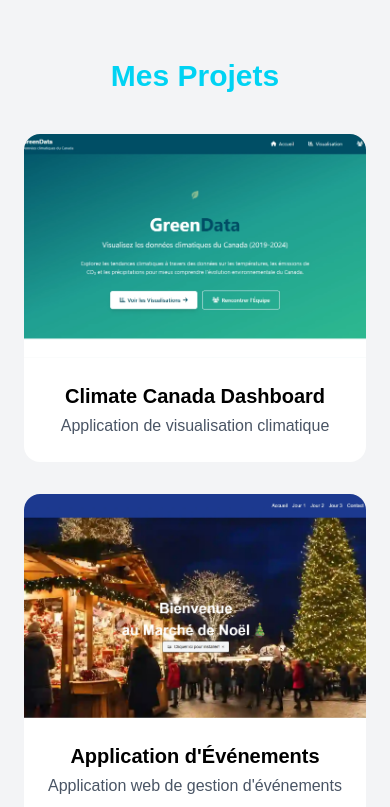
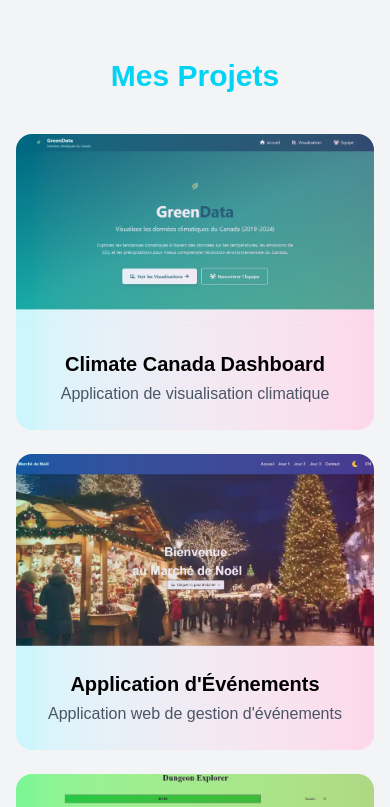
Before and after one commit to Isni-512/portfolio-app, a Next.js app: page / in a window 390 px wide. Shown: the part 1660-2467 px from the top of the page. Built offline with nearby package versions, Linux system fonts and the light colour scheme.

Commit message:
correction de projects sur mobille

```diff
--- a/components/Projects.jsx
+++ b/components/Projects.jsx
@@ -16,15 +16,13 @@ export default function Projects() {
       .catch(err => console.error("Erreur chargement projets :", err));
 
     return () => { isMounted = false; };
-  }, [language]); // <- re-render automatique quand la langue change
+  }, [language]);
 
   const sectionStyle = theme === "light" ? "bg-gray-100 text-black" : "bg-[#0d0d0d] text-white";
   const textStyle = theme === "light" ? "text-gray-600" : "text-gray-400";
 
   return (
-    <section
-      id="projects"
-      className={`py-24 px-6 md:px-10 text-center transition-colors duration-300 ${sectionStyle}`}>
+    <section className={`py-24 px-4 sm:px-6 md:px-10 text-center transition-colors duration-300 ${sectionStyle}`}>
       <h2 className="text-3xl font-bold text-cyan-400 mb-10">
         {language === "fr" ? "Mes Projets" : "My Projects"}
       </h2>
@@ -34,7 +32,7 @@ export default function Projects() {
           {language === "fr" ? "Chargement des projets..." : "Loading projects..."}
         </p>
       ) : (
-        <div className="grid sm:grid-cols-2 lg:grid-cols-3 gap-8">
+        <div className="grid grid-cols-1 sm:grid-cols-2 lg:grid-cols-3 gap-6 sm:gap-8">
           {projects.map((p, i) => (
             <a
               key={i}
@@ -44,8 +42,15 @@ export default function Projects() {
                 theme === "light" ? "bg-white" : "bg-[#1a1a1a]"
               }`}
             >
-              <img src={p.img} alt={p.title} className="w-full h-56 object-cover" />
-              <div className="absolute inset-0 bg-gradient-to-r from-cyan-400 to-pink-500 opacity-0 group-hover:opacity-20 transition"></div>
+              <img
+                src={p.img}
+                alt={p.title}
+                className="w-full h-48 sm:h-56 lg:h-60 object-cover"
+              />
+              {/* Gradient visible sur mobile et hover sur desktop */}
+              <div className={`absolute inset-0 bg-gradient-to-r from-cyan-400 to-pink-500 transition
+                sm:opacity-0 group-hover:opacity-20 opacity-20
+              `}></div>
               <div className={`relative p-6 ${theme === "light" ? "text-black" : "text-white"}`}>
                 <h3 className="text-xl font-semibold mb-1">{p.title}</h3>
                 <p className={textStyle}>{p.desc}</p>
```
